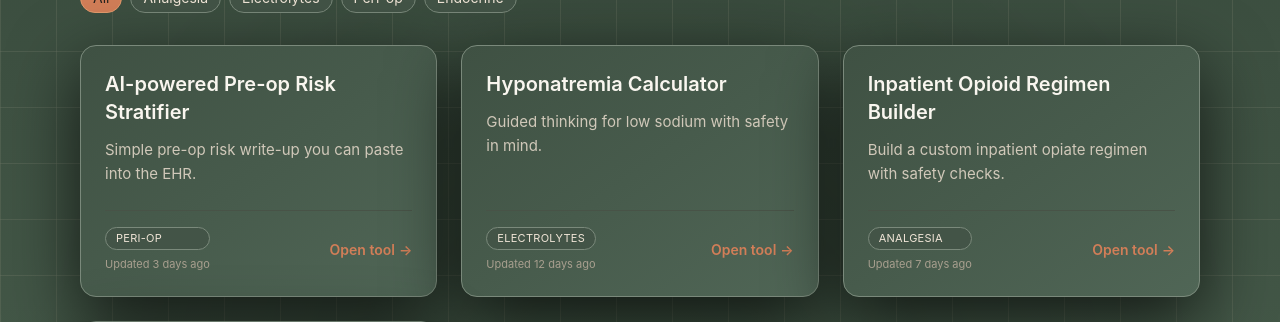
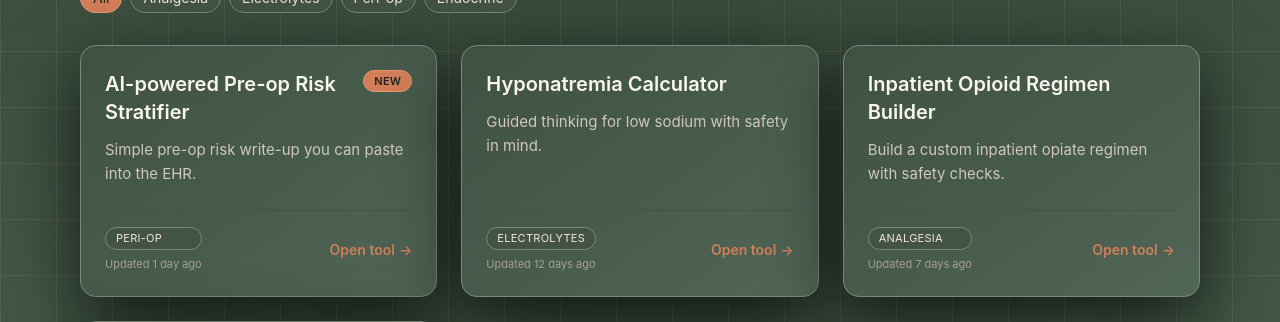
Before and after one commit to NotoMD-dev/notomed-site, a Next.js app: page /tools in a window 1280 px wide. Shown: the part 397-719 px from the top of the page. Built offline with nearby package versions, Linux system fonts and the light colour scheme.

Commit message:
Mark pre-op tool as newly added

```diff
--- a/src/app/tools/client-page.tsx
+++ b/src/app/tools/client-page.tsx
@@ -52,8 +52,8 @@ const TOOLS: Tool[] = [
     description: "Simple pre-op risk write-up you can paste into the EHR.",
     path: CONFIG.preopToolPath,
     category: "Peri-op",
-    createdAt: "2024-02-01",
-    lastUpdated: "2025-11-14",
+    createdAt: "2025-11-12",
+    lastUpdated: "2025-11-16",
   },
   {
     id: "insulin-tool",
```
